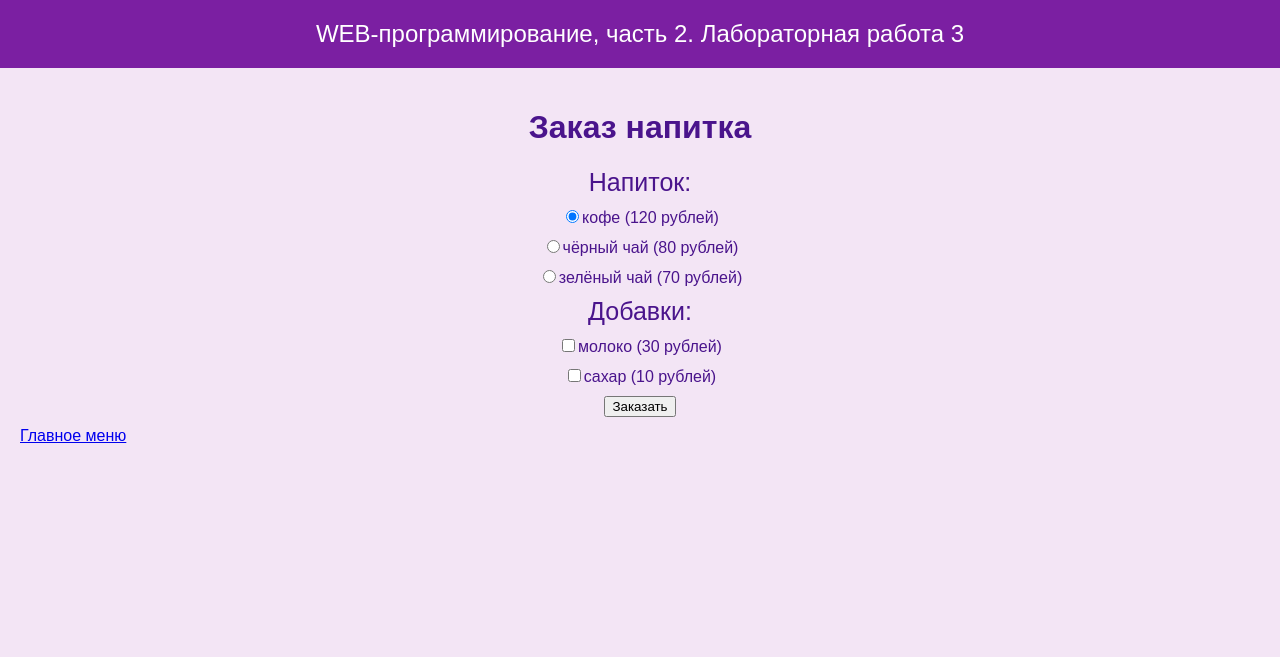
After one commit to rinaklzhsk/webprogramming-labs-2, a Flask app: page /lab3/order in a window 1280 px wide. The commit adds this page. Shown: the top 657 px of the page. Run offline with Flask 3, Linux system fonts and the light colour scheme.

Commit message:
Заказ напитка

```diff
--- a/lab3.py
+++ b/lab3.py
@@ -40,3 +40,33 @@ def form1():
 
     sex = request.args.get('sex')
     return render_template('lab3/form1.html', user=user, age=age, sex=sex, errors=errors)
+
+
+@lab3.route('/lab3/order')
+def order():
+    return render_template('lab3/order.html')
+
+
+@lab3.route('/lab3/pay')
+def pay():
+    price = 0
+    drink = request.args.get('drink')
+    if drink == 'coffee':
+        price = 120
+    elif drink == 'black-tea':
+        price = 80
+    else:
+        price = 70
+
+    if request.args.get('milk') == 'on':
+        price += 30
+    if request.args.get('sugar') == 'on':
+        price += 10
+
+    return render_template('lab3/pay.html', price=price)
+
+
+@lab3.route('/lab3/success')
+def success():
+    price = request.args.get('price')
+    return render_template('/lab3/success.html', price=price)
--- a/templates/lab3/lab3.html
+++ b/templates/lab3/lab3.html
@@ -12,5 +12,6 @@
         <li><a href="/lab3/cookie">Куки</a></li>
         <li><a href="/lab3/del_cookie">Очистка кук</a></li>
         <li><a href="/lab3/form1">Форма</a></li>
+        <li><a href="/lab3/order">Заказ</a></li>
     </ol>
 {% endblock %}
--- /dev/null
+++ b/templates/lab3/order.html
@@ -0,0 +1,60 @@
+{% extends "base.html" %}
+
+{% block lab %}Лабораторная работа 3{% endblock %}
+
+{% block main %}
+    <style>
+        div.name {
+            margin: 10px;
+            text-align: center;
+            font-size: 25px;
+            align-items: center;
+        }
+
+        div.label {
+            margin: 10px;
+            text-align: center;
+            align-items: center;
+        }
+    </style>
+
+    <h1 style="text-align: center;">Заказ напитка</h1>
+
+    <form action="/lab3/pay">
+        <div class="name">Напиток:</div>
+        <div class="label">
+            <label>
+                <input type="radio" value="coffee" name="drink" checked>кофе (120 рублей)
+            </label>
+        </div>
+
+        <div class="label">
+            <label>
+                <input type="radio" value="black-tea" name="drink">чёрный чай (80 рублей)
+            </label>
+        </div>
+
+        <div class="label">
+            <label>
+                <input type="radio" value="green-tea" name="drink">зелёный чай (70 рублей)
+            </label>
+        </div>
+
+        <div class="name">Добавки:</div>
+        <div class="label">
+            <label>
+                <input type="checkbox" name="milk">молоко (30 рублей)
+            </label>
+        </div>
+
+        <div class="label">
+            <label>
+                <input type="checkbox" name="sugar">сахар (10 рублей)
+            </label>
+        </div>
+
+        <div style="text-align: center; margin: 10px;">
+            <button type="submit">Заказать</button>
+        </div>
+    </form>
+{% endblock %}
```
Also changed, not shown: templates/lab3/pay.html (added, +34 -0 lines), templates/lab3/success.html (added, +13 -0 lines).
